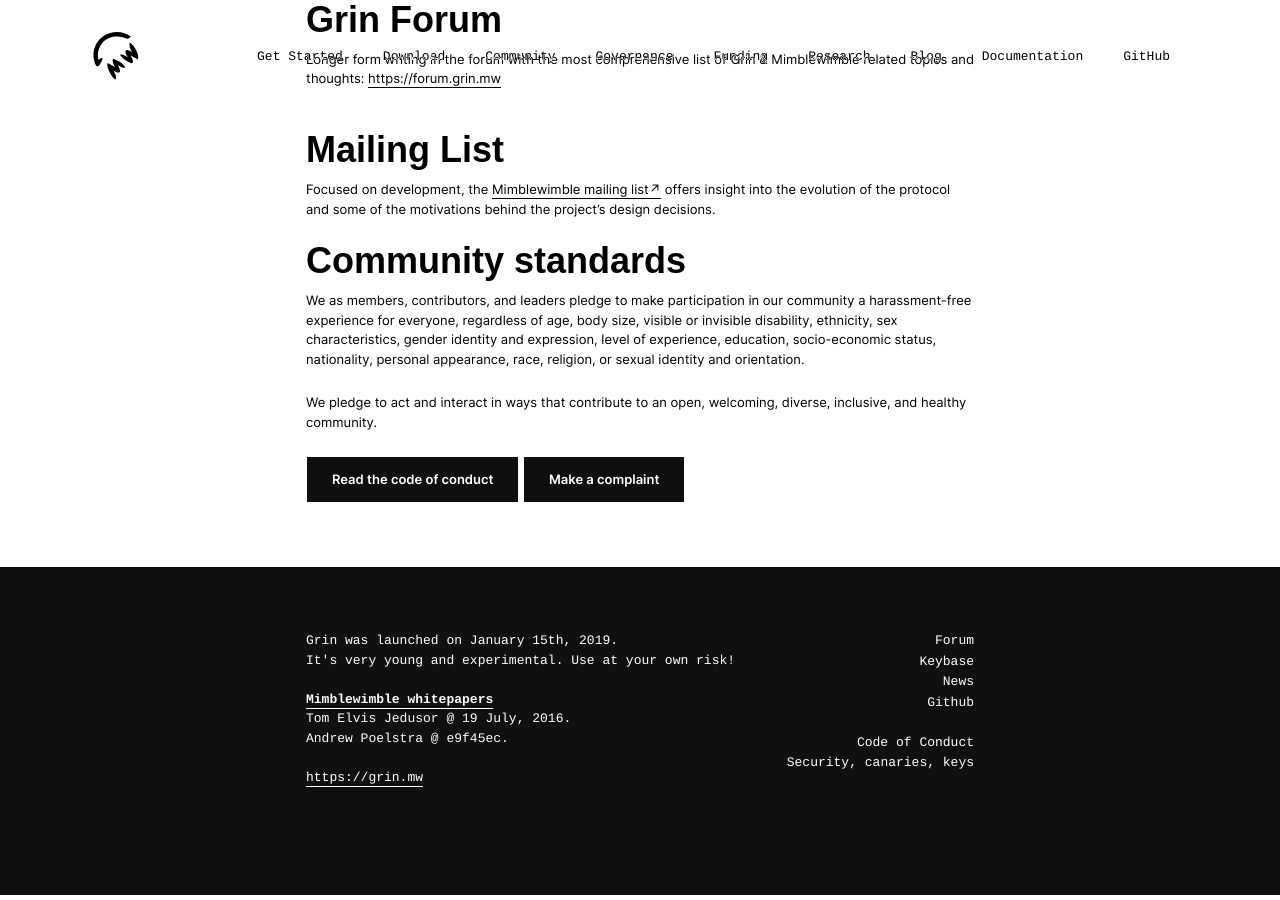
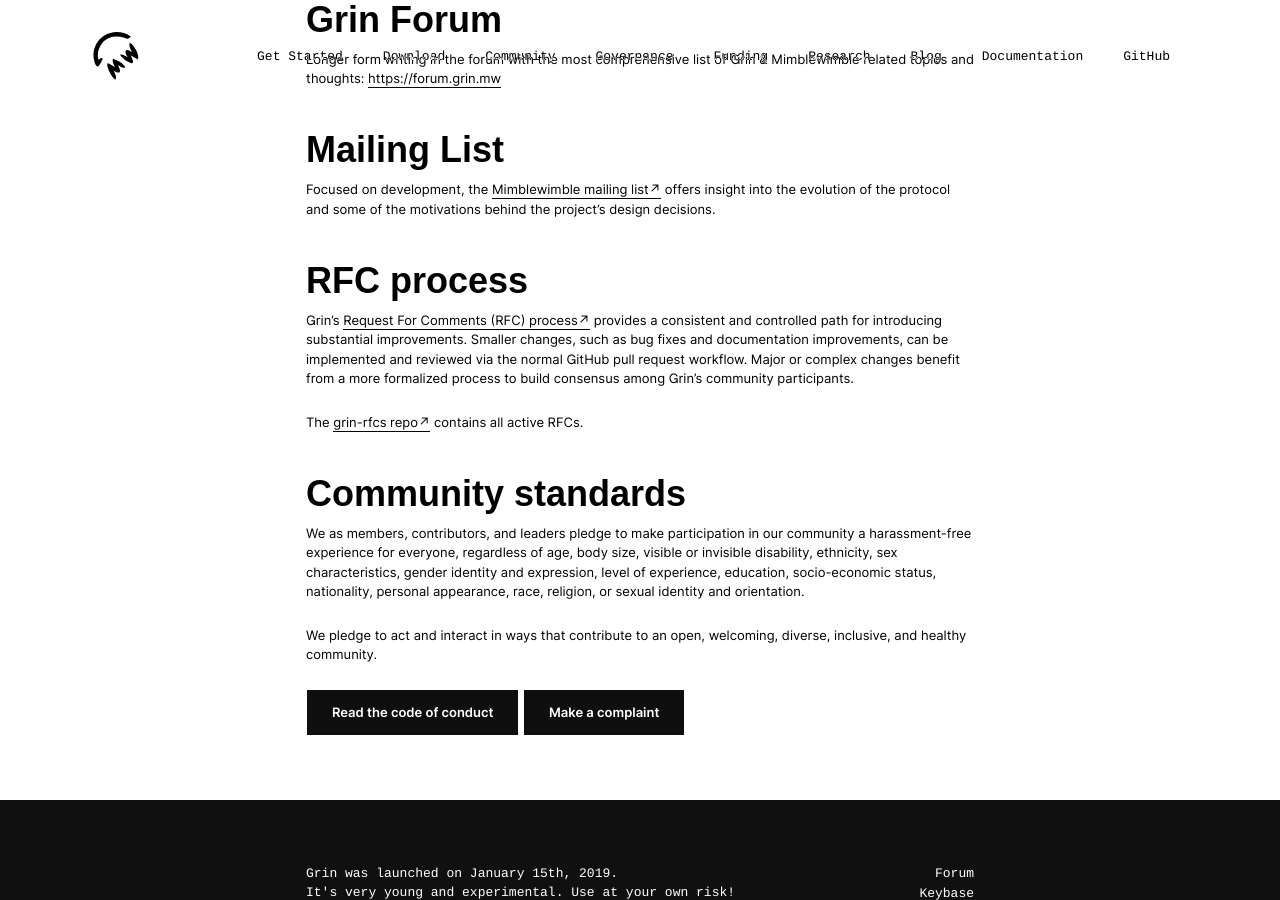
Before and after one commit to mimblewimble/site, a Jekyll site: the page built from community.md, in a window 1280 px wide and 900 px high, scrolled down 1495 px. Built offline with Jekyll 4.4.1, drawn with Linux system fonts in a browser that asks for light colours; nearby versions of some CDN libraries; our own code applies the rules of GitHub Pages for plain Markdown files.

Commit message:
Move RFC process desc. into community

```diff
--- a/community.md
+++ b/community.md
@@ -35,6 +35,15 @@
 ## Mailing List
 
 Focused on development, the [Mimblewimble mailing list↗](https://lists.launchpad.net/mimblewimble/) offers insight into the evolution of the protocol and some of the motivations behind the project's design decisions.
+<br>
+
+## RFC process
+
+Grin's [Request For Comments (RFC) process↗](https://github.com/mimblewimble/grin-rfcs/blob/master/text/0001-rfc-process.md) provides a consistent and controlled path for introducing substantial improvements. Smaller changes, such as bug fixes and documentation improvements, can be implemented and reviewed via the normal GitHub pull request workflow. Major or complex changes benefit from a more formalized process to build consensus among Grin's community participants.
+
+The [grin-rfcs repo↗](https://github.com/mimblewimble/grin-rfcs) contains all active RFCs.
+<br>
+
 
 ## Community standards
 
```
